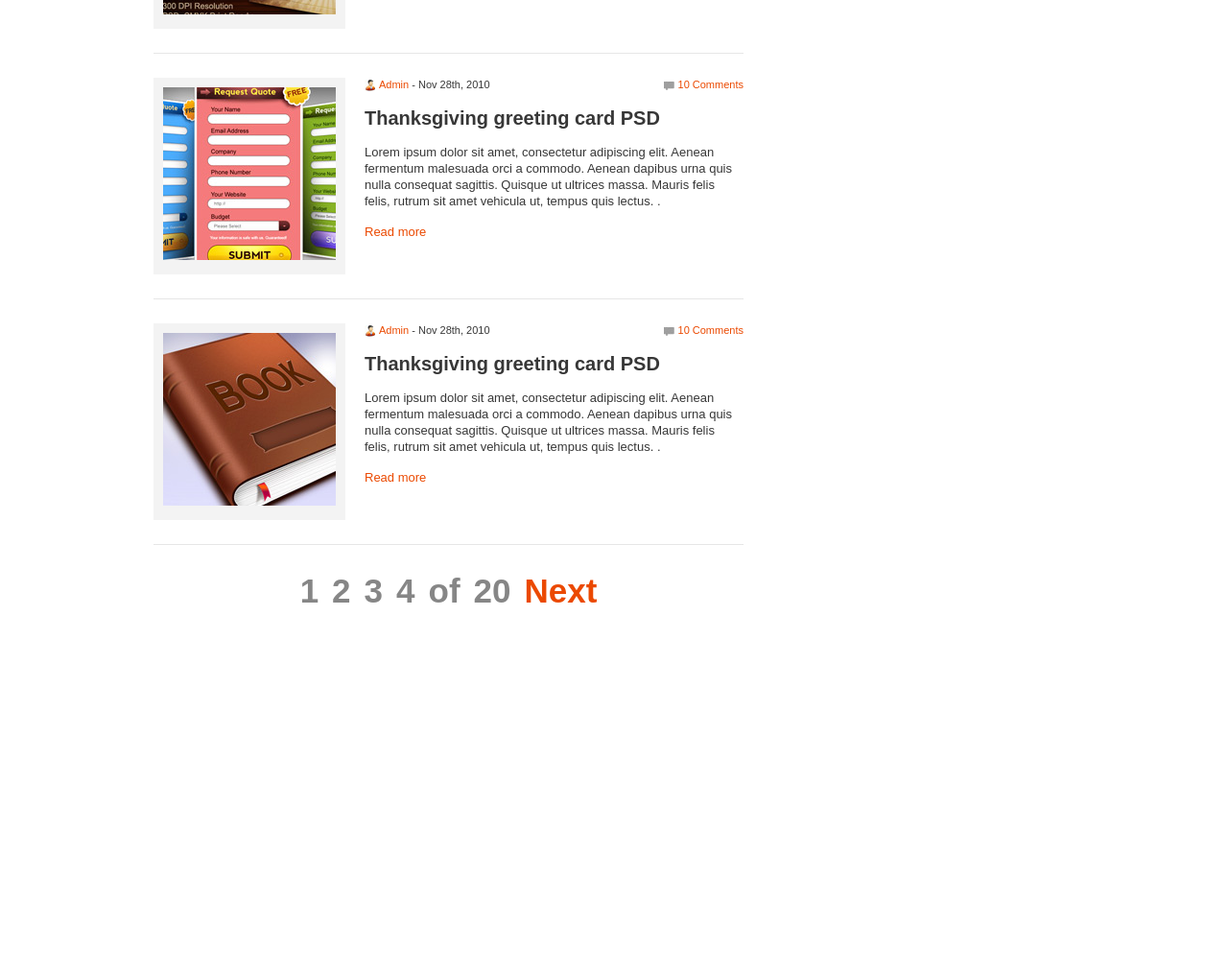
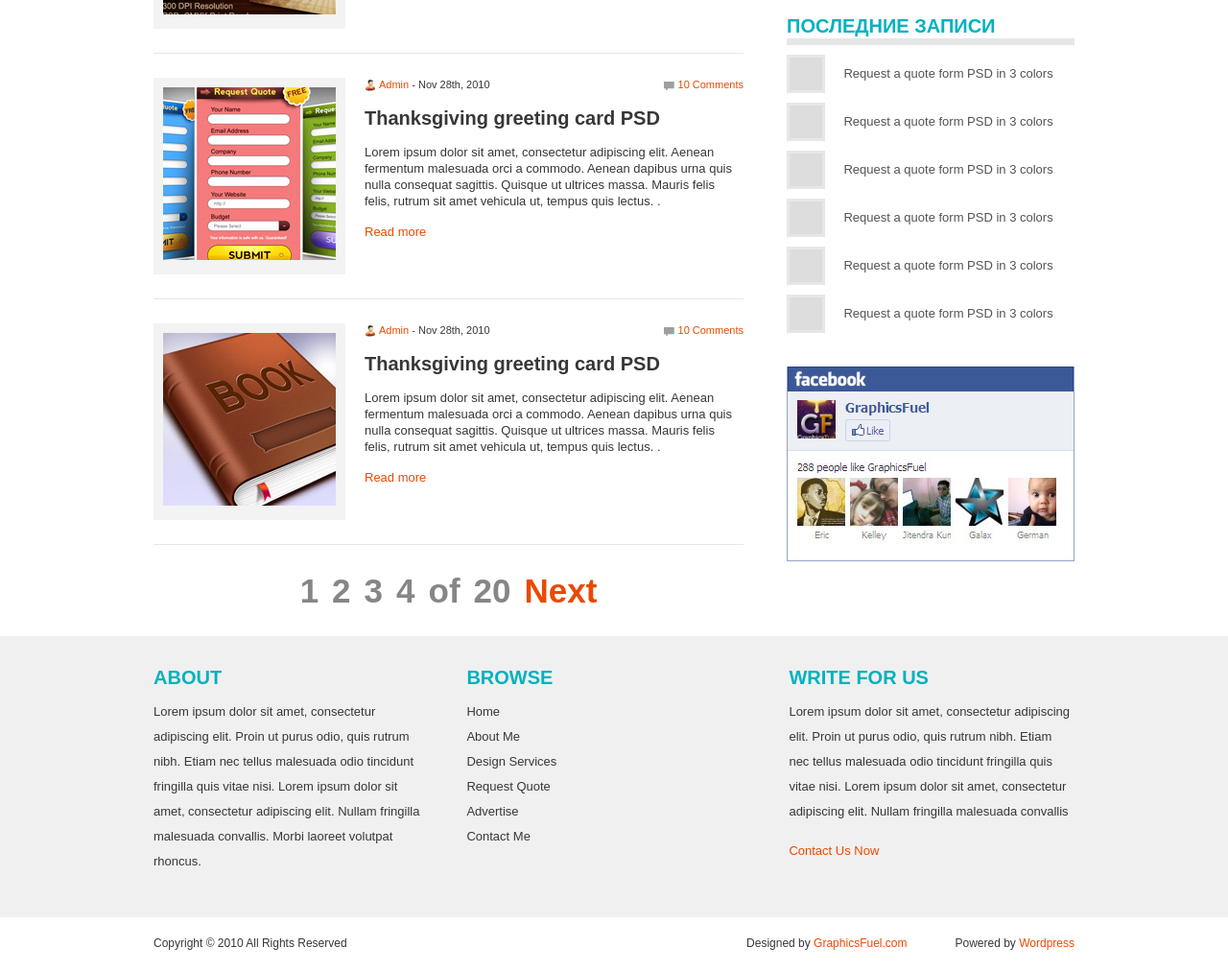
Before and after one commit to IlyaPotochnyak/blog-site, a plain HTML site: page index.html in a window 1280 px wide. Shown: the part 939-1951 px from the top of the page at 96% size. Before the commit the page ends 1602 px from the top, so only its background shows below. Drawn offline with Linux system fonts and the light colour scheme.

Commit message:
html & css finished

```diff
--- a/index.html
+++ b/index.html
@@ -154,9 +154,92 @@
                     <li><a href="#">Tools & Utilities</a></li>
                 </ul>
             </div>
+            <div class="sidebar-vidget">
+                <h3>Последние записи</h3>
+                <p class="latest-post">
+                    <img src="images/latest-post1.jpg" alt="">
+                    <a href="#">Request a quote form PSD in 3 colors</a>
+                </p>
+                <p class="latest-post">
+                    <img src="images/latest-post1.jpg" alt="">
+                    <a href="#">Request a quote form PSD in 3 colors</a>
+                </p>
+                <p class="latest-post">
+                    <img src="images/latest-post1.jpg" alt="">
+                    <a href="#">Request a quote form PSD in 3 colors</a>
+                </p>
+                <p class="latest-post">
+                    <img src="images/latest-post1.jpg" alt="">
+                    <a href="#">Request a quote form PSD in 3 colors</a>
+                </p>
+                <p class="latest-post">
+                    <img src="images/latest-post1.jpg" alt="">
+                    <a href="#">Request a quote form PSD in 3 colors</a>
+                </p>
+                <p class="latest-post">
+                    <img src="images/latest-post1.jpg" alt="">
+                    <a href="#">Request a quote form PSD in 3 colors</a>
+                </p>
+            </div>
+            <div class="sidebar-vidget">
+                <div class="facebook">
+                    <img src="images/facbook.jpg" alt="">
+                </div>
+
+            </div>
+
+
         </div>
     </div>
 </div>
 
+<div class="footer-info-wrapper">
+    <div class="footer-info-main">
+        <div class="footer-info">
+            <h3>about</h3>
+            <p>
+                Lorem ipsum dolor sit amet, consectetur adipiscing elit. Proin ut purus odio, quis rutrum nibh. Etiam nec tellus malesuada odio tincidunt fringilla quis vitae nisi. Lorem ipsum dolor sit amet, consectetur adipiscing elit. Nullam fringilla malesuada convallis. Morbi laoreet volutpat rhoncus.
+            </p>
+        </div>
+        <div class="footer-info">
+            <h3>browse</h3>
+            <ul>
+                <li>
+                    <a href="#">Home</a>
+                </li>
+                <li>
+                    <a href="#">About Me</a>
+                </li>
+                <li>
+                    <a href="#">Design Services</a>
+                </li>
+                <li>
+                    <a href="#">Request Quote</a>
+                </li>
+                <li>
+                    <a href="#">Advertise</a>
+                </li>
+                <li>
+                    <a href="#">Contact Me</a>
+                </li>
+            </ul>
+        </div>
+        <div class="footer-info">
+            <h3>write for us</h3>
+            <p>Lorem ipsum dolor sit amet, consectetur adipiscing elit. Proin ut purus odio, quis rutrum nibh. Etiam nec tellus malesuada odio tincidunt fringilla quis vitae nisi. Lorem ipsum dolor sit amet, consectetur adipiscing elit. Nullam fringilla malesuada convallis
+            </p>
+            <p>
+                <a href="#">Contact Us Now</a>
+            </p>
+        </div>
+    </div>
+</div>
+<div class="footer-copyright">
+    <p class="copy">Copyright © 2010 All Rights Reserved</p>
+    <p class="by-st">Designed by <a href="#">GraphicsFuel.com</a>
+        &nbsp; &nbsp;&nbsp;&nbsp;&nbsp;&nbsp;&nbsp;&nbsp;&nbsp;&nbsp;&nbsp;&nbsp;
+        Powered by <a href="#">Wordpress</a></p>
+</div>
+
 </body>
 </html>
--- a/style.css
+++ b/style.css
@@ -243,3 +243,71 @@ body {
             .side-categories li{
                 margin-bottom: 10px;
             }
+         .latest-post{
+             margin-bottom: 10px;
+             overflow: hidden;
+         }
+         .latest-post img{
+             border: 3px solid #e7e7e7;
+             margin-right: 15px;
+             vertical-align: middle;
+         }
+.footer-info-wrapper{
+    width:100%;
+    background: #f0f0f0;
+    padding: 30px 0;
+}
+    .footer-info-main{
+        overflow: hidden;
+        width: 960px;
+        margin: 0 auto;
+        padding: 0 15px;
+    }
+        .footer-info{
+            width: 30%;
+            float: left;
+            margin-right: 4%;
+            font-size: 13px;
+        }
+            .footer-info:last-child{
+                float: right;
+                margin-right: 0;
+                width: 31%;
+            }
+        .footer-info h3{
+            color: #01b2bf;
+            font-size: 20px;
+            text-transform: uppercase;
+            margin-bottom:  10px;
+        }
+        .footer-info p{
+
+            color: #373737;
+            line-height: 2;
+            margin-bottom: 15px;
+        }
+        .footer-info ul li a{
+            line-height: 2;
+
+            color: #373737;
+        }
+        .footer-info p a{
+            color: #eb4900;
+        }
+.footer-copyright{
+    width: 960px;
+    padding: 20px 15px;
+    margin: 0 auto;
+    overflow: hidden;
+    font-size: 12px;
+    color: #373737;
+}
+    .footer-copyright a{
+        color: #eb4900;
+    }
+    .copy{
+        float: left;
+    }
+    .by-st{
+        float: right;
+    }
```
Also changed, not shown: images/facbook.jpg (added), images/latest-post1.jpg (added).
